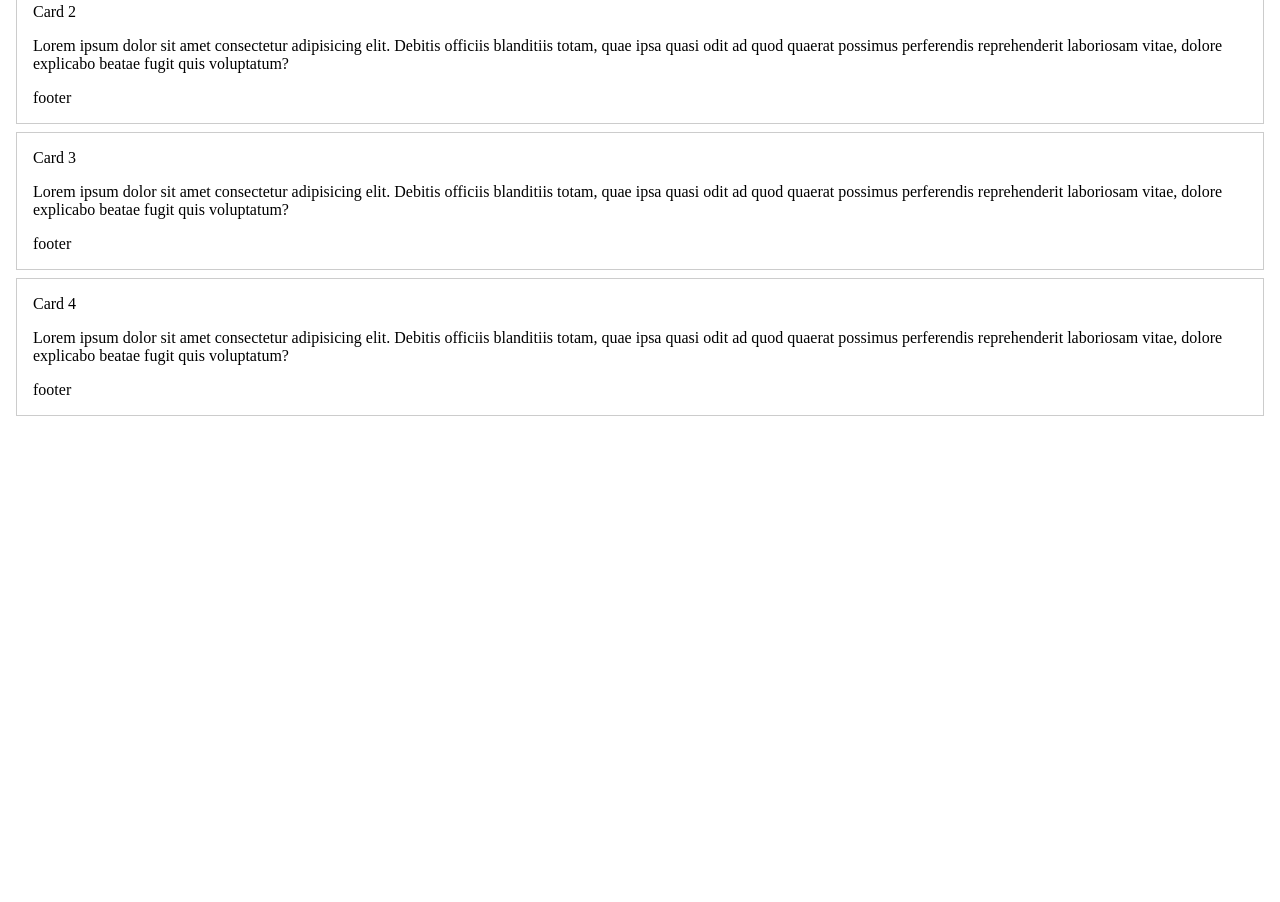
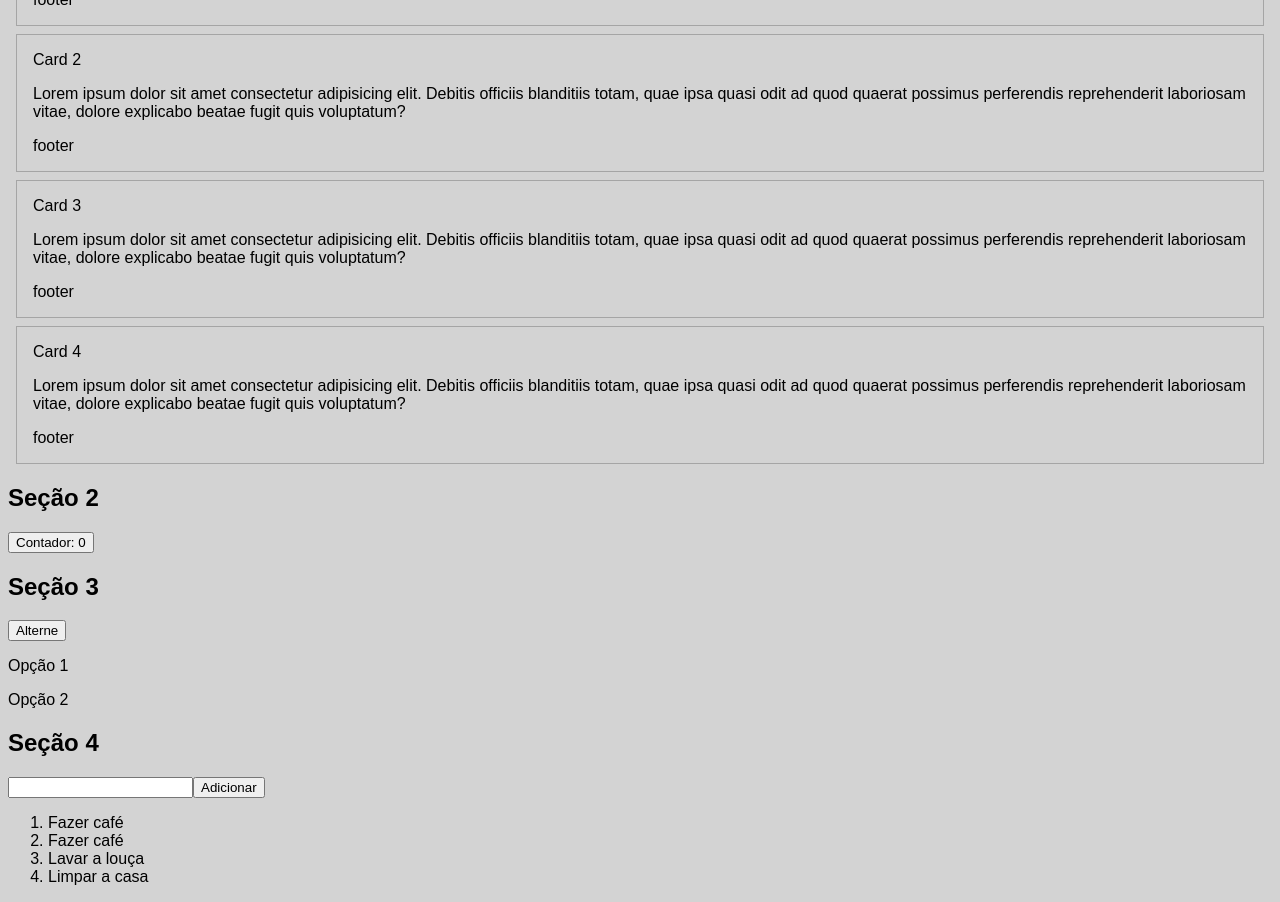
Before and after one commit to felipeclsilva/meuAppReact, a React (Vite) app: page / in a window 1280 px wide. Shown: the part 240-1142 px from the top of the page. Before the commit the page ends 800 px from the top, so only its background shows below. Built offline with nearby package versions, Linux system fonts and the light colour scheme.

Commit message:
Add components, hooks e lista

```diff
--- a/src/App.jsx
+++ b/src/App.jsx
@@ -1,6 +1,22 @@
+import { use, useState } from 'react'
+
+const Estilo = () => {
+  return(
+    <style>{`
+      body {
+        background-color: lightgray;
+        font-family: Arial, sans-serif;
+      }
+    `}</style>
+  )
+}
+
 const Titulo = () => {
   return(
-    <h1>Olá, Mundo</h1>
+    <div>
+      <h1>Olá, Mundo</h1>
+      <h2>Seção 1</h2>
+    </div>
   )
 }
 
@@ -12,7 +28,7 @@ const Footer = () => {
 
 const Card = ({ title }) => {
   return(
-    <div style={{ border: '1px solid #ccc', padding: '16px', margin: '8px' }}>
+    <div style={{ border: '1px solid #00000038', padding: '16px', margin: '8px' }}>
       <span>{title}</span>
       <p>Lorem ipsum dolor sit amet consectetur adipisicing elit. Debitis officiis blanditiis totam, quae ipsa quasi odit ad quod quaerat possimus perferendis reprehenderit laboriosam vitae, dolore explicabo beatae fugit quis voluptatum?</p>
       <Footer />
@@ -21,15 +37,61 @@ const Card = ({ title }) => {
   )
 }
 
-export function App() {
+const Counter = () => {
+  const [count, setCount] = useState(0);
+
+  console.log('Counter renderizou');
 
   return (
     <>
+      <h2>Seção 2</h2>
+      <button onClick={() => setCount(count + 1)}>
+        Contador: {count}
+      </button>
+    </>
+  )
+}
+
+export function App() {
+  const [hide, setHide] = useState(false);
+  const [list, setList] = useState([
+    { id: 1, label: 'Fazer café' },
+    { id: 2, label: 'Fazer café' },
+    { id: 3, label: 'Lavar a louça' },
+    { id: 4, label: 'Limpar a casa' },
+  ]);
+
+  return (
+    <>
+      <Estilo />
       <Titulo />
       <Card title='Card 1'/>
       <Card title='Card 2'/>
       <Card title='Card 3'/>
       <Card title='Card 4'/>
+      <Counter />
+
+      <h2>Seção 3</h2>
+      <button style={{ display: 'inline-block', marginRight: '8px'}} onClick={() => {setHide(!hide)}}>
+        Alterne
+      </button>
+      {!hide && <p>Opção 1</p>}
+      {hide && <p>Opção 2</p>}
+
+      {hide
+        ? <p>Opção 1</p>
+        : <p>Opção 2</p>
+      }
+
+      <h2>Seção 4</h2>
+      <input type="text" name="" id="" />
+      <button>Adicionar</button>
+
+      <ol>
+        {list.map((listItem) => (
+          <li key={listItem.id}>{listItem.label}</li>
+        ))}
+      </ol>
     </>
   )
 }
```
